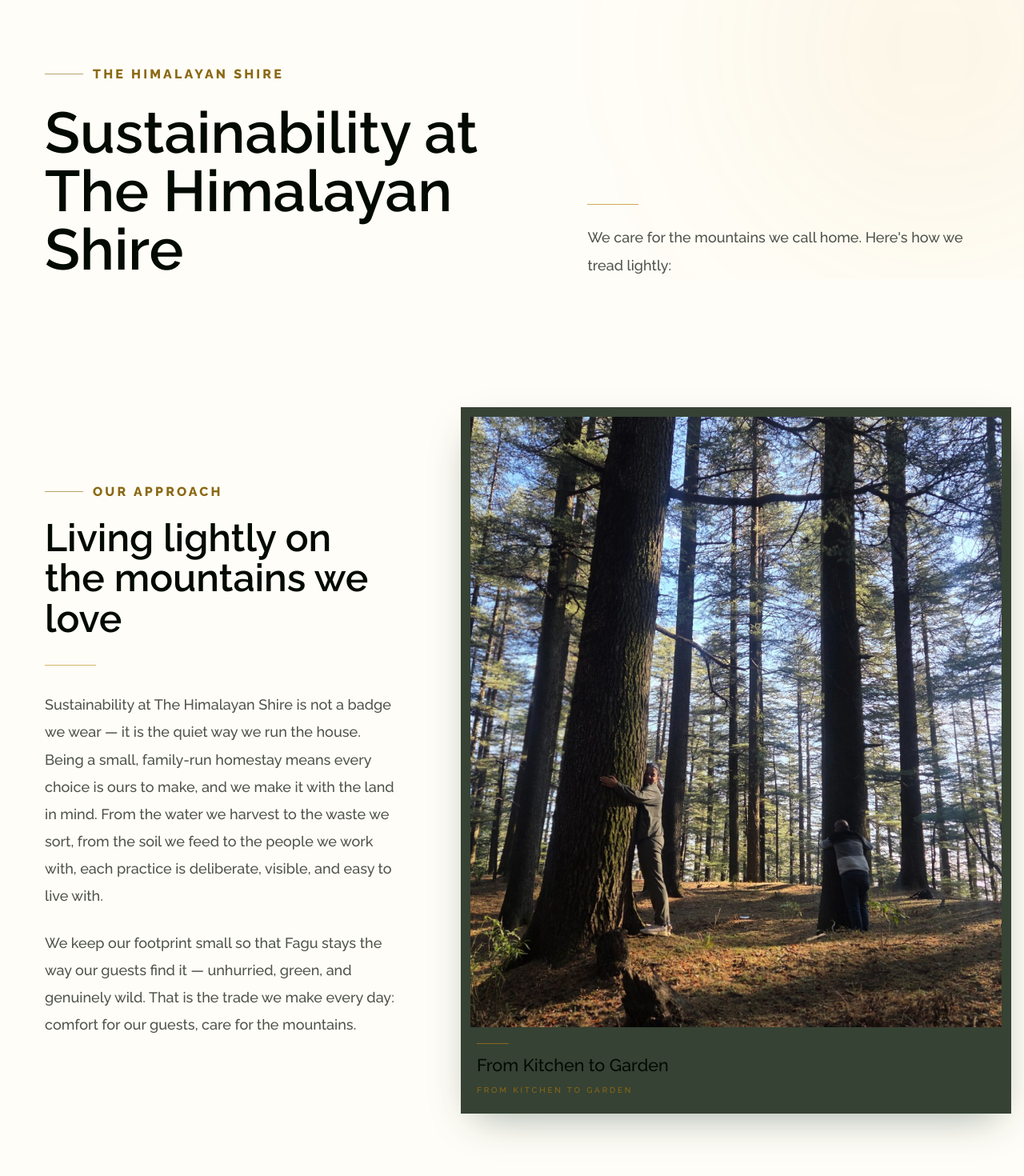
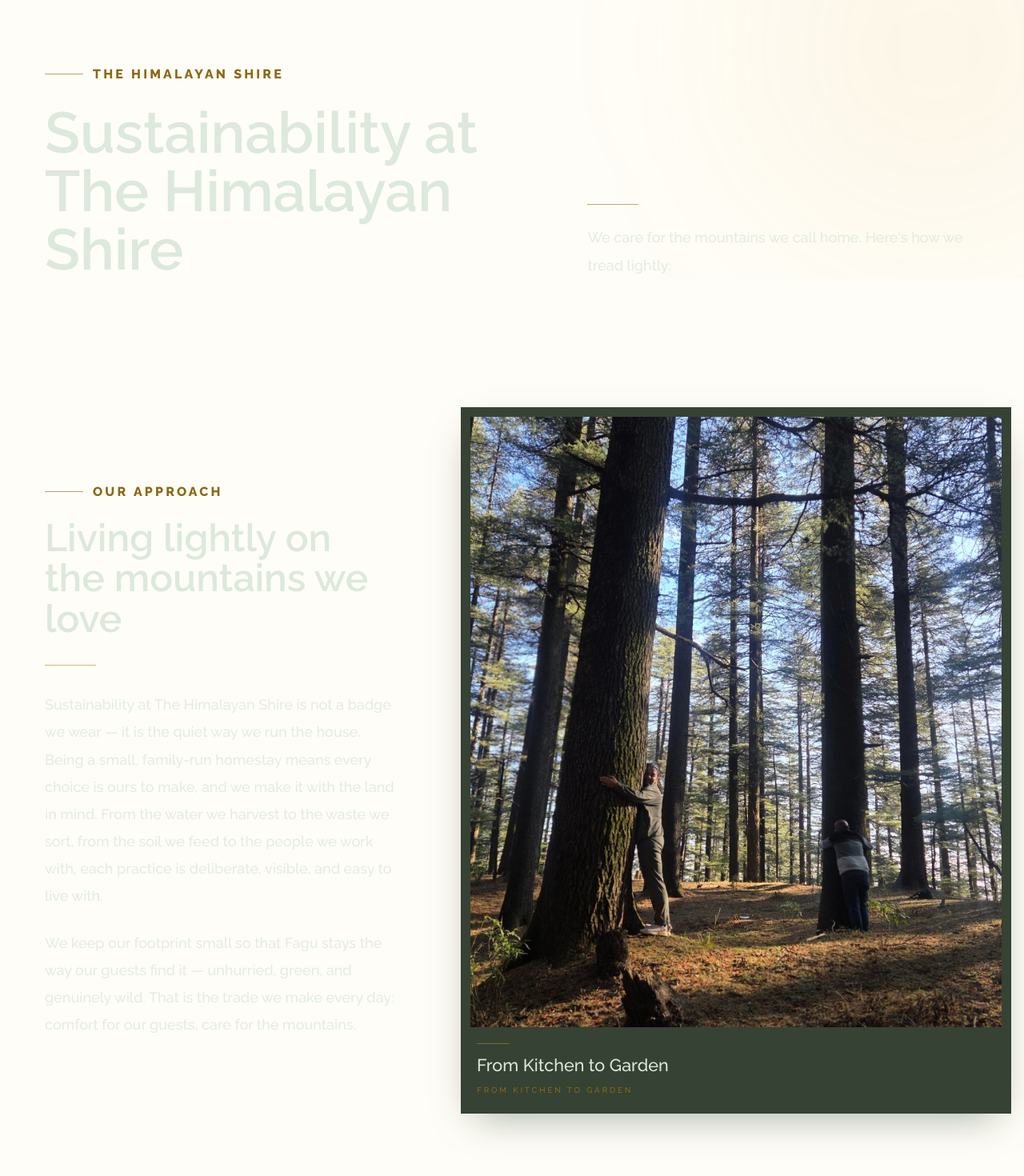
Before and after one commit to theone14122000/shire, a Next.js app: page /sustainability in a window 1280 px wide. Shown: the part 180-1650 px from the top of the page at 80% size. Built offline with nearby package versions, Linux system fonts and the light colour scheme; no server answers; the database is empty.

Commit message:
Update sustainability page background gradient + text colors, preserve all structure

```diff
--- a/app/components/sustainability/SustainabilityContent.tsx
+++ b/app/components/sustainability/SustainabilityContent.tsx
@@ -62,7 +62,7 @@ function HeroSection({ hero }: { hero: SustainabilityHero }) {
   const { ref, y } = useParallax(["-6%", "8%"]);
 
   return (
-    <section ref={ref} className="relative overflow-hidden px-5 pt-24 sm:px-8 sm:pt-32 lg:px-14 lg:pt-40">
+    <section ref={ref} className="relative overflow-hidden px-5 pt-24 sm:px-8 sm:pt-32 lg:px-14 lg:pt-40" style={{ backgroundImage: "radial-gradient at 70% -20%, #00A800 0%, transparent 50%, radial-gradient at -10% 80%, #007A12 20%, transparent 50%, linear-gradient(180deg, #005A22, #003B2B)" }}>
       <motion.div
         aria-hidden
         style={{ y }}
@@ -80,14 +80,14 @@ function HeroSection({ hero }: { hero: SustainabilityHero }) {
           </motion.span>
           <motion.h1
             variants={fadeUp}
-            className="mt-6 max-w-4xl font-display text-5xl font-semibold leading-[1.02] text-emerald-950 sm:text-6xl lg:text-7xl"
+            className="mt-6 max-w-4xl font-display text-5xl font-semibold leading-[1.02] text-emerald-100 sm:text-6xl lg:text-7xl"
           >
             {hero.heading}
           </motion.h1>
         </div>
         <motion.div variants={fadeUp}>
           <span className="block h-px w-16 bg-gold-600/70" />
-          <p className="mt-6 max-w-xl text-base leading-[1.9] text-emerald-950/70 sm:text-lg">
+          <p className="mt-6 max-w-xl text-base leading-[1.9] text-emerald-100/80 sm:text-lg">
             {hero.intro}
           </p>
         </motion.div>
@@ -123,14 +123,14 @@ function ApproachSection({
           </motion.span>
           <motion.h2
             variants={fadeUp}
-            className="mt-5 max-w-md font-display text-4xl font-semibold leading-[1.06] text-emerald-950 sm:text-5xl"
+            className="mt-5 max-w-md font-display text-4xl font-semibold leading-[1.06] text-emerald-100 sm:text-5xl"
           >
             {approach.heading}
           </motion.h2>
           <motion.span variants={fadeUp} className="mt-8 block h-px w-16 bg-gold-600/60" />
           <motion.div variants={fadeUp} className="mt-8 max-w-[62ch] space-y-6">
             {paragraphs.map((paragraph, index) => (
-              <p key={index} className="text-base leading-[1.9] text-emerald-950/70 sm:text-lg">
+              <p key={index} className="text-base leading-[1.9] text-emerald-100/80 sm:text-lg">
                 {paragraph}
               </p>
             ))}
@@ -160,7 +160,7 @@ function ApproachSection({
             </div>
             <div className="px-2 pb-1.5 pt-5 text-left">
               <span className="mb-3 block h-px w-10 bg-gold-600/60" />
-              <p className="font-display text-xl font-semibold leading-snug text-emerald-950 sm:text-[1.35rem]">
+              <p className="font-display text-xl font-semibold leading-snug text-emerald-100 sm:text-[1.35rem]">
                 {image.title}
               </p>
               <p className="mt-2 text-[10px] font-bold uppercase tracking-[0.28em] text-gold-700">
@@ -180,14 +180,14 @@ function VisualStorySection({ image }: { image: SustainabilityFeaturedImage }) {
   const { ref, y } = useParallax(["-8%", "8%"]);
 
   return (
-    <section ref={ref} className="bg-emerald-950 px-5 py-20 sm:px-8 sm:py-28 lg:px-14 lg:py-36">
+    <section ref={ref} className="bg-emerald-950 px-5 py-20 sm:px-8 sm:py-28 lg:px-14 lg:py-36" style={{ backgroundImage: "radial-gradient at 70% -20%, #00A800 0%, transparent 50%, radial-gradient at -10% 80%, #007A12 20%, transparent 50%, linear-gradient(180deg, #005A22, #003B2B)" }}>
       <div className="mx-auto max-w-[1400px]">
         <motion.div
           initial={{ opacity: 0, scale: 0.98 }}
           whileInView={{ opacity: 1, scale: 1 }}
           viewport={{ once: true, amount: 0.2 }}
           transition={{ duration: 1, ease: [0.22, 1, 0.36, 1] }}
-          className="relative bg-emerald-950/95 p-3 pb-4 transition-shadow duration-500 hover:shadow-[0_32px_70px_-20px_rgba(6,40,25,0.55)] sm:p-4"
+          className="relative bg-emerald-950/95 p-3 pb-4 transition-shadow duration-500 hover:shadow-[0_32px_70px_-20px_rgba(0,90,34,0.55)] sm:p-4"
         >
           <div className="relative aspect-[16/10] w-full overflow-hidden bg-emerald-950 sm:aspect-[16/8] lg:aspect-[21/9]">
             <motion.div style={{ y, scale: 1.12 }} className="absolute inset-0">
@@ -206,7 +206,7 @@ function VisualStorySection({ image }: { image: SustainabilityFeaturedImage }) {
             initial="hidden"
             whileInView="show"
             viewport={{ once: true, amount: 0.5 }}
-            className="relative z-10 mx-auto mt-6 w-full max-w-md bg-emerald-950 px-6 py-6 text-center text-emerald-100 shadow-[0_18px_50px_-18px_rgba(6,40,25,0.55)] sm:-mt-14 sm:px-10 sm:py-8 lg:-mt-20"
+            className="relative z-10 mx-auto mt-6 w-full max-w-md bg-emerald-950 px-6 py-6 text-center text-emerald-100 shadow-[0_18px_50px_-18px_rgba(0,90,34,0.55)] sm:-mt-14 sm:px-10 sm:py-8 lg:-mt-20"
           >
             <span className="mx-auto mb-4 block h-px w-10 bg-gold-500/60" />
             <p className="font-display text-xl font-semibold leading-snug sm:text-2xl">
@@ -226,7 +226,7 @@ function VisualStorySection({ image }: { image: SustainabilityFeaturedImage }) {
 
 function InitiativesSection({ initiatives }: { initiatives: SustainabilityPillar[] }) {
   return (
-    <section className="px-5 py-24 sm:px-8 sm:py-32 lg:px-14 lg:py-40" style={{ background: "linear-gradient(180deg, #f0fdf4 0%, #e8f5e9 100%)" }}>
+    <section className="px-5 py-24 sm:px-8 sm:py-32 lg:px-14 lg:py-40" style={{ backgroundImage: "radial-gradient at 70% -20%, #00A800 0%, transparent 50%, radial-gradient at -10% 80%, #007A12 20%, transparent 50%, linear-gradient(180deg, #005A22, #003B2B)" }}>
       <motion.div
         variants={stagger}
         initial="hidden"
@@ -251,7 +251,7 @@ function InitiativesSection({ initiatives }: { initiatives: SustainabilityPillar
                 <span className="absolute -bottom-1.5 left-0 block h-px w-0 bg-emerald-600/70 transition-all duration-500 group-hover:w-full" />
               </span>
             </h3>
-            <p className="max-w-[72ch] text-base leading-[1.8] text-emerald-950/90 sm:text-[1.0625rem]">
+            <p className="max-w-[72ch] text-base leading-[1.8] text-emerald-100/90 sm:text-[1.0625rem]">
               {initiative.body}
             </p>
           </motion.div>
```
